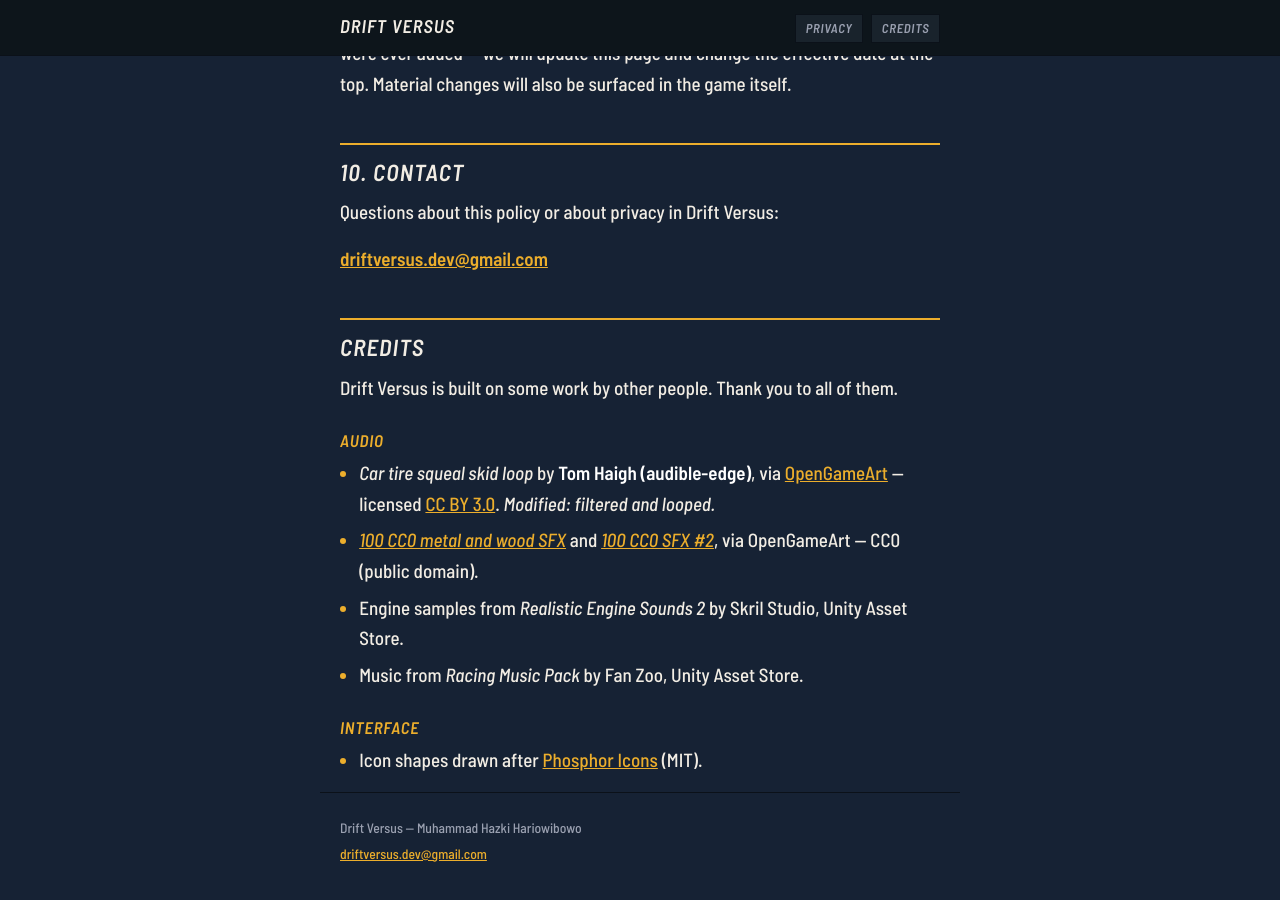
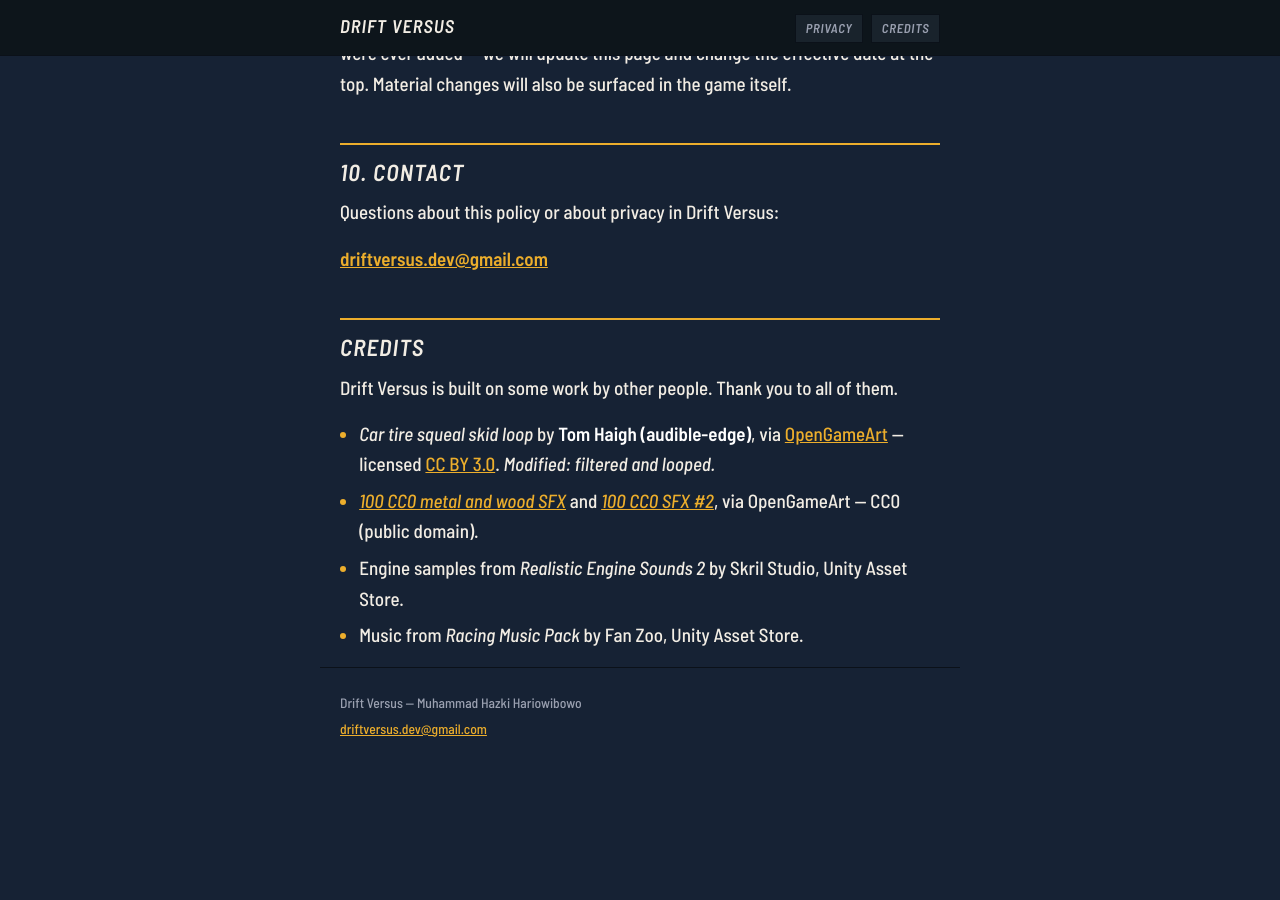
Before and after one commit to mhazki/drift-versus-privacy, a Jekyll site: the page built from index.md, in a window 1280 px wide and 900 px high, scrolled down 4164 px. Built offline with Jekyll 4.4.1, drawn with Linux system fonts in a browser that asks for light colours; our own code applies the rules of GitHub Pages for plain Markdown files; after the commit the page ends 4939 px from its top, so only the background shows below that.

Commit message:
The credits drop an entry nothing owed
Phosphor Icons was listed and nothing from it ships -- the game's marks are
hand-authored coordinate arrays drawn with Phosphor as a visual reference, and
MIT asks for a notice only where the software itself is copied. Mirrors
`PRIVACY_POLICY.md`, which carries the reasoning and a note not to add it back.

The `### Audio` sub-heading goes too, now that audio is the whole list.

Co-Authored-By: Claude Opus 5 (1M context) <noreply@anthropic.com>

```diff
--- a/index.md
+++ b/index.md
@@ -156,8 +156,6 @@ Questions about this policy or about privacy in Drift Versus:
 
 Drift Versus is built on some work by other people. Thank you to all of them.
 
-### Audio
-
 - *Car tire squeal skid loop* by **Tom Haigh (audible-edge)**, via
   [OpenGameArt](https://opengameart.org/content/car-tire-squeal-skid-loop) —
   licensed [CC BY 3.0](https://creativecommons.org/licenses/by/3.0/).
@@ -167,7 +165,3 @@ Drift Versus is built on some work by other people. Thank you to all of them.
   OpenGameArt — CC0 (public domain).
 - Engine samples from *Realistic Engine Sounds 2* by Skril Studio, Unity Asset Store.
 - Music from *Racing Music Pack* by Fan Zoo, Unity Asset Store.
-
-### Interface
-
-- Icon shapes drawn after [Phosphor Icons](https://phosphoricons.com/) (MIT).
```
